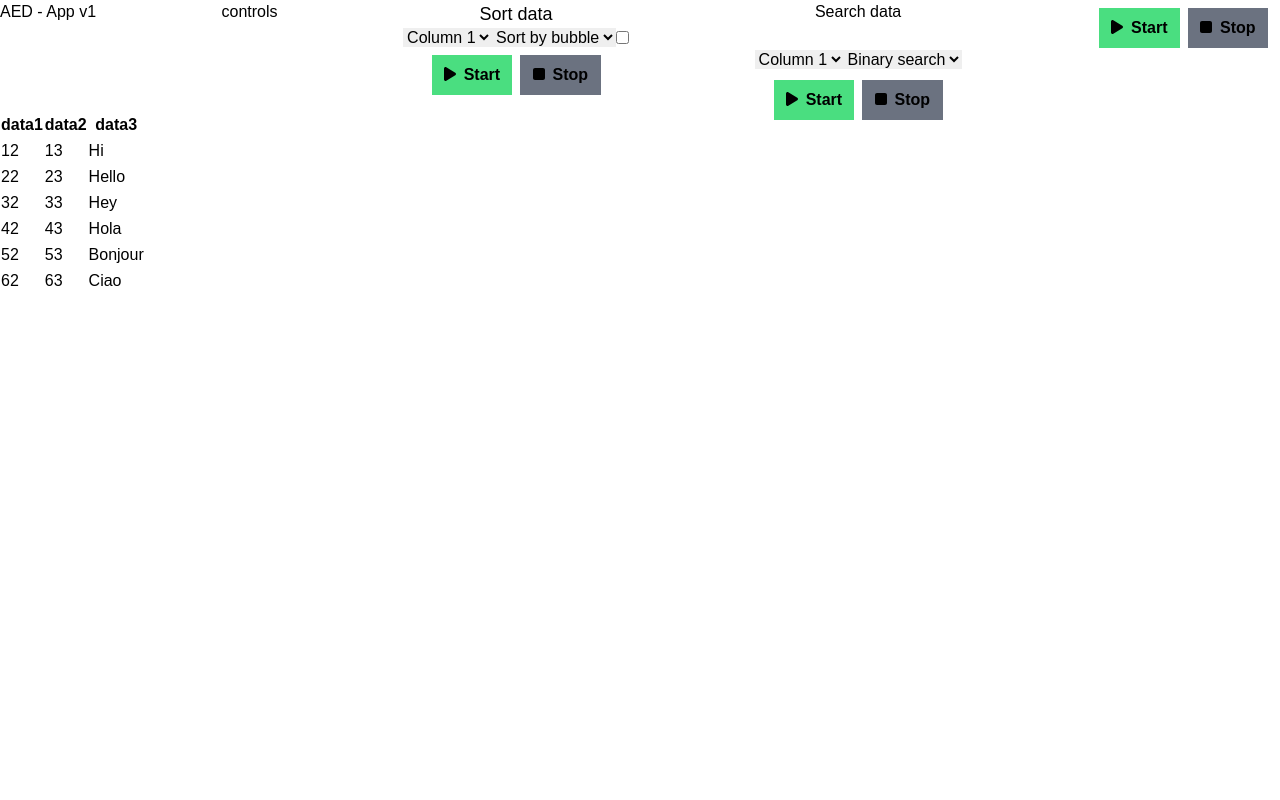
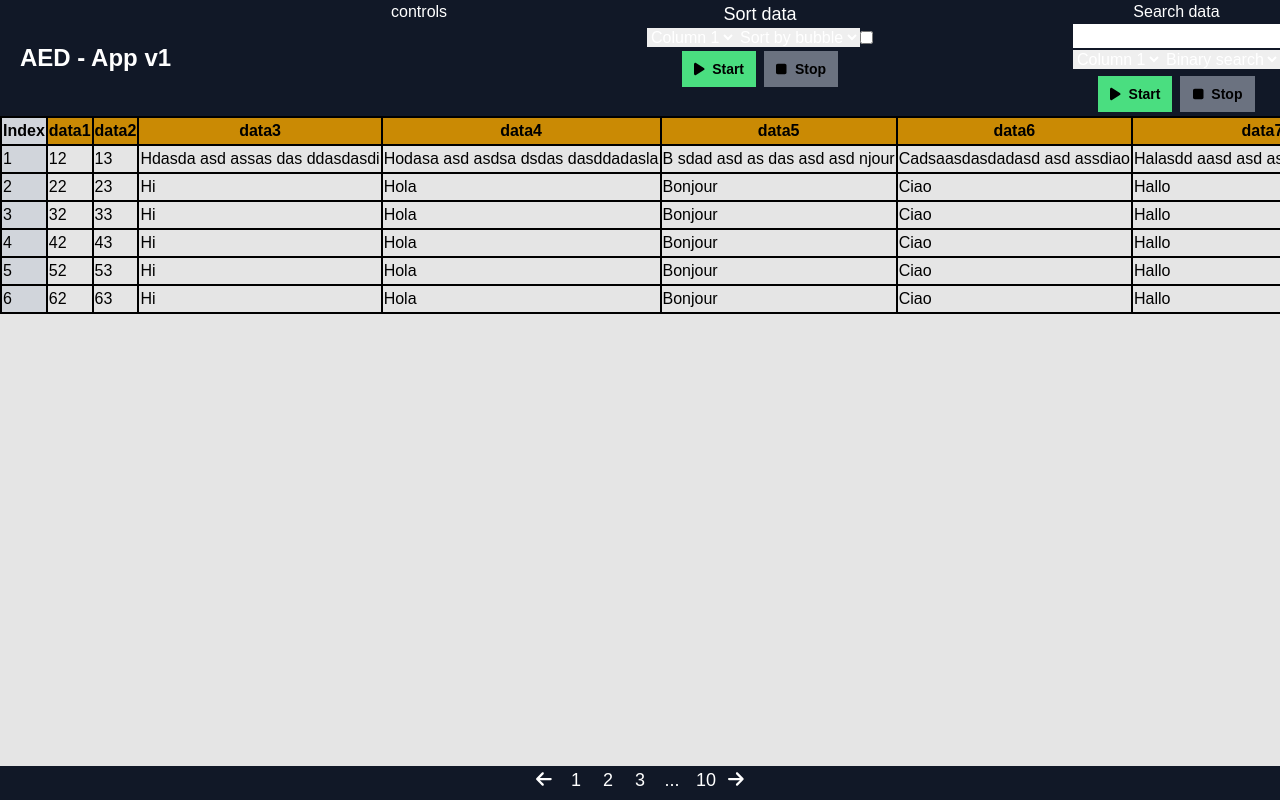
Before and after one commit to luisBazanDev/proyecto_algoritmos_estrucutras_de_datos, a React (Create React App) app: page / in a window 1280 px wide. Built offline with nearby package versions, Linux system fonts and the light colour scheme.

Commit message:
Complete table, added page controls, and change color scheme

```diff
--- a/src/App.js
+++ b/src/App.js
@@ -12,12 +12,78 @@ function App() {
   useEffect(() => {
     // Fetch data from API
     setData([
-      { data1: 12, data2: 13, data3: "Hi" },
-      { data1: 22, data2: 23, data3: "Hello" },
-      { data1: 32, data2: 33, data3: "Hey" },
-      { data1: 42, data2: 43, data3: "Hola" },
-      { data1: 52, data2: 53, data3: "Bonjour" },
-      { data1: 62, data2: 63, data3: "Ciao" },
+      {
+        data1: 12,
+        data2: 13,
+        data3: "Hdasda asd assas das ddasdasdi",
+        data4: "Hodasa asd asdsa dsdas dasddadasla",
+        data5: "B sdad asd as das asd  asd njour",
+        data6: "Cadsaasdasdadasd asd assdiao",
+        data7: "Halasdd aasd asd as as daadasdslo",
+        data8: "Heasdsd as da sd asda!!!sasdasdj",
+        data9: "Heias as as dad as das dasddasd",
+        data10: "Hadasd asd asd d asas dasasdasdasej",
+      },
+      {
+        data1: 22,
+        data2: 23,
+        data3: "Hi",
+        data4: "Hola",
+        data5: "Bonjour",
+        data6: "Ciao",
+        data7: "Hallo",
+        data8: "Hej",
+        data9: "Hei",
+        data10: "Hej",
+      },
+      {
+        data1: 32,
+        data2: 33,
+        data3: "Hi",
+        data4: "Hola",
+        data5: "Bonjour",
+        data6: "Ciao",
+        data7: "Hallo",
+        data8: "Hej",
+        data9: "Hei",
+        data10: "Hej",
+      },
+      {
+        data1: 42,
+        data2: 43,
+        data3: "Hi",
+        data4: "Hola",
+        data5: "Bonjour",
+        data6: "Ciao",
+        data7: "Hallo",
+        data8: "Hej",
+        data9: "Hei",
+        data10: "Hej",
+      },
+      {
+        data1: 52,
+        data2: 53,
+        data3: "Hi",
+        data4: "Hola",
+        data5: "Bonjour",
+        data6: "Ciao",
+        data7: "Hallo",
+        data8: "Hej",
+        data9: "Hei",
+        data10: "Hej",
+      },
+      {
+        data1: 62,
+        data2: 63,
+        data3: "Hi",
+        data4: "Hola",
+        data5: "Bonjour",
+        data6: "Ciao",
+        data7: "Hallo",
+        data8: "Hej",
+        data9: "Hei",
+        data10: "Hej",
+      },
     ]);
 
     setDataState("READY");
@@ -36,7 +102,7 @@ function App() {
 
   return (
     <AppContext.Provider value={value}>
-      <div className="App">
+      <div className="App h-screen">
         {dataState === "NONE" && <WithoutTokenPage />}
         {dataState === "READY" && <TablePage />}
       </div>
--- a/src/components/ControlsComponent.jsx
+++ b/src/components/ControlsComponent.jsx
@@ -10,7 +10,7 @@ function ControlsComponent({ sort = false, search = false }) {
     dataState === "LOADING" || dataState === "PROCESSING" ? true : false;
 
   return (
-    <div className="grid grid-cols-2 justify-center px-3 py-2 gap-2 max-h-10">
+    <div className="grid grid-cols-2 justify-center px-2 py-1 gap-2 max-h-1/0 text-black text-sm">
       <div
         className={
           "font-bold py-2 px-3 text-center w-auto cursor-pointer select-none " +
--- a/src/components/TableComponent.jsx
+++ b/src/components/TableComponent.jsx
@@ -1,21 +1,43 @@
-import { useContext } from "react";
+import { useContext, useState } from "react";
+import { FontAwesomeIcon } from "@fortawesome/react-fontawesome";
+import { faArrowLeft, faArrowRight } from "@fortawesome/free-solid-svg-icons";
 import AppContext from "../contexts/AppContext";
 
 function TableComponent() {
+  const [pointerCell, setPointerCell] = useState([0, 0]); // [x, y]
   const { data } = useContext(AppContext);
+
+  const handleMouseMove = (e) => {
+    const x = e.target.cellIndex;
+    const y = e.target.parentNode.rowIndex;
+    console.log("Cell:", x, y);
+    setPointerCell([x, y]);
+  };
 
   // data is a array of objects
   return (
-    <div className="h-full w-full">
-      <table>
+    <div className="flex-1 h-5/6 w-full bg-neutral-200">
+      <div className="max-h-full h-[95%] w-full overflow-scroll">
+        <table className="max-h-full min-w-full w-max">
           <thead>
-          <tr>
+            <tr className="min-w-max sticky">
+              <th className="border-2 border-black bg-gray-300">Index</th>
               {data.length === 0 ? (
                 <th>No data</th>
               ) : (
                 // Object.keys(data[0]) returns an array of keys from the first object in the data array
                 Object.keys(data[0]).map((item, index) => (
-                <th key={index}>{item}</th>
+                  <th
+                    key={index}
+                    className={
+                      "border-2 border-black transition-transform " +
+                      (pointerCell[0] === index + 1
+                        ? "bg-orange-600 scale-105"
+                        : "bg-yellow-600")
+                    }
+                  >
+                    {item}
+                  </th>
                 ))
               )}
             </tr>
@@ -23,12 +45,28 @@ function TableComponent() {
           <tbody>
             {
               // data is an array of objects
-            data.map((item, index) => (
-              <tr key={index}>
+              data.map((item, indexY) => (
+                <tr key={"row-" + indexY} className="h-max">
+                  <td
+                    className={
+                      "border-2 border-black transition-transform " +
+                      (pointerCell[1] === indexY + 1
+                        ? "bg-gray-400 scale-105"
+                        : "bg-gray-300")
+                    }
+                  >
+                    {indexY + 1}
+                  </td>
                   {
                     // Object.values(item) returns an array of values from the object
-                  Object.values(item).map((value, index) => (
-                    <td key={index}>{value}</td>
+                    Object.values(item).map((value, indexX) => (
+                      <td
+                        key={"cell-" + indexY + indexX}
+                        className="border-2 border-black"
+                        onMouseMove={handleMouseMove}
+                      >
+                        {value}
+                      </td>
                     ))
                   }
                 </tr>
@@ -37,6 +75,32 @@ function TableComponent() {
           </tbody>
         </table>
       </div>
+      <div className="h-[5%] w-full flex justify-center bg-gray-900">
+        <div className="flex text-white text-lg border-e-black">
+          <div className="px-2 w-8 cursor-pointer select-none text-center hover:bg-cyan-700 active:bg-cyan-900">
+            <FontAwesomeIcon icon={faArrowLeft} />
+          </div>
+          <div className="px-2 w-8 cursor-pointer select-none text-center hover:bg-cyan-700 active:bg-cyan-900">
+            1
+          </div>
+          <div className="px-2 w-8 cursor-pointer select-none text-center hover:bg-cyan-700 active:bg-cyan-900">
+            2
+          </div>
+          <div className="px-2 w-8 cursor-pointer select-none text-center hover:bg-cyan-700 active:bg-cyan-900">
+            3
+          </div>
+          <div className="px-2 w-8 cursor-pointer select-none text-center hover:bg-cyan-700 active:bg-cyan-900">
+            ...
+          </div>
+          <div className="px-2 w-8 cursor-pointer select-none text-center hover:bg-cyan-700 active:bg-cyan-900">
+            10
+          </div>
+          <div className="px-2 w-8 cursor-pointer hover:bg-cyan-700 active:bg-cyan-900">
+            <FontAwesomeIcon icon={faArrowRight} />
+          </div>
+        </div>
+      </div>
+    </div>
   );
 }
 
--- a/src/pages/TablePage.jsx
+++ b/src/pages/TablePage.jsx
@@ -1,18 +1,18 @@
 import React from "react";
 import TableComponent from "../components/TableComponent";
-import ControlsComponent from "../components/ControlsComponent";
 import SortComponent from "../components/SortComponent";
 import SearchComponent from "../components/SearchComponent";
 
 function TablePage() {
   return (
-    <div className="flex flex-col">
-      <div className="flex justify-between">
-        <div>AED - App v1</div>
+    <div className="flex flex-col h-full">
+      <div className="flex justify-between text-white bg-gray-900">
+        <div className="font-bold text-2xl content-center justify-center px-5">
+          AED - App v1
+        </div>
         <div>controls</div>
         <SortComponent />
         <SearchComponent />
-        <ControlsComponent />
       </div>
       <TableComponent />
     </div>
```
Lines whose indentation alone changed are shown as unchanged.
